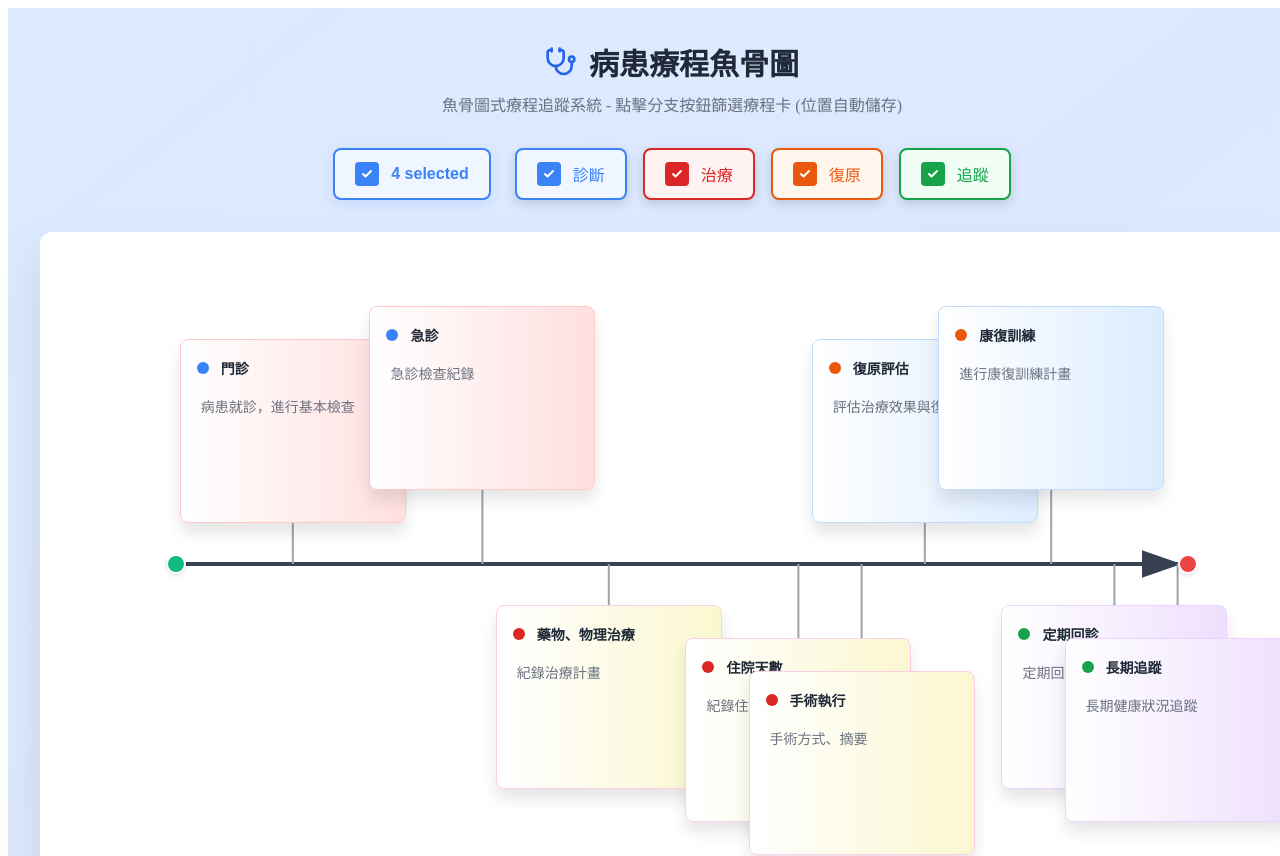
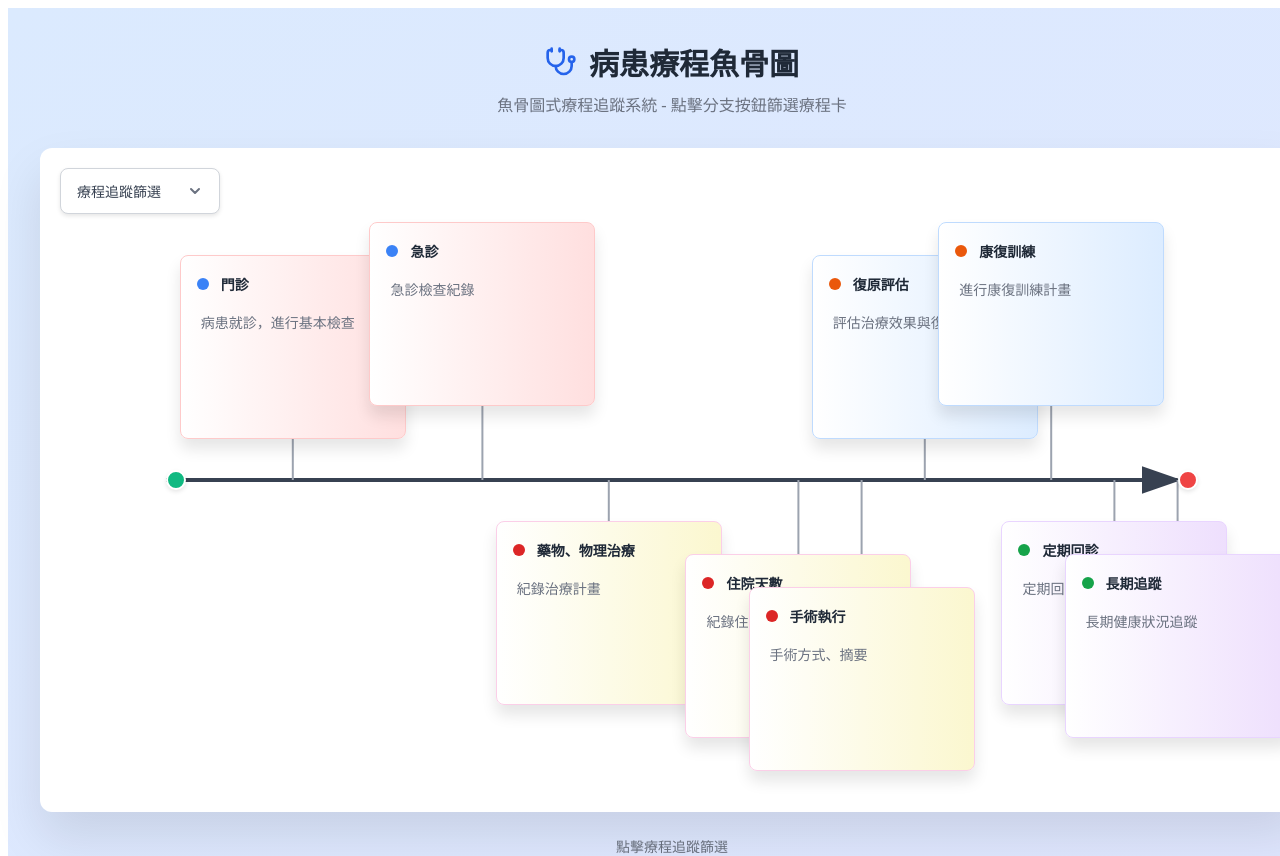
Before and after one commit to PETER921031/Fishbone, a React (Vite) app: page / in a window 1280 px wide. Shown: the top 856 px of the page. Built offline with nearby package versions, Linux system fonts and the light colour scheme.

Commit message:
Update App.jsx: Modified Filter

```diff
--- a/src/App.jsx
+++ b/src/App.jsx
@@ -77,6 +77,7 @@ const savePositions = (branchesData) => {
   const [cardScales, setCardScales] = useState({});
   const containerRef = useRef(null);
   const [selectedBranches, setSelectedBranches] = useState(new Set(Object.keys(branchTypes)));
+  const [isDropdownOpen, setIsDropdownOpen] = useState(false);
 
   // 監聽 branches 變化並自動儲存
   useEffect(() => {
@@ -333,6 +334,19 @@ const handleSelectAll = () => {
       }
     };
   }, [longPressTimer]);
+  // 點擊外部關閉下拉選單
+React.useEffect(() => {
+  const handleClickOutside = (event) => {
+    if (containerRef.current && !event.target.closest('[data-dropdown]')) {
+      setIsDropdownOpen(false);
+    }
+  };
+
+  if (isDropdownOpen) {
+    document.addEventListener('mousedown', handleClickOutside);
+    return () => document.removeEventListener('mousedown', handleClickOutside);
+  }
+}, [isDropdownOpen]);
 
   const getButtonStyle = (type, isSelected) => ({
   display: 'inline-flex',
@@ -457,15 +471,82 @@ const getCheckboxStyle = (isSelected, color) => ({
               病患療程魚骨圖
             </h1>
           </div>
-          <p style={{ color: '#6b7280', margin: 0 }}>魚骨圖式療程追蹤系統 - 點擊分支按鈕篩選療程卡 (位置自動儲存)</p>
+          <p style={{ color: '#6b7280', margin: 0 }}>魚骨圖式療程追蹤系統 - 點擊分支按鈕篩選療程卡 </p>
         </div>
 
-        {/* Branch Filter Buttons */}
-<div style={{ display: 'flex', justifyContent: 'center', gap: '16px', marginBottom: '32px', flexWrap: 'wrap', alignItems: 'center' }}>
-  {/* 全選按鈕 */}
+
+
+        {/* Main Fishbone Container */}
+<div style={fishboneContainerStyle} ref={containerRef}>
+  {/* 下拉式篩選器 */}
+  <div style={{ position: 'absolute', top: '20px', left: '20px', zIndex: 10 }}>
+    <div style={{ position: 'relative' }} data-dropdown>
       <button
+        onClick={() => setIsDropdownOpen(!isDropdownOpen)}
+        style={{
+          display: 'flex',
+          alignItems: 'center',
+          gap: '8px',
+          padding: '12px 16px',
+          backgroundColor: '#ffffff',
+          border: '1px solid #d1d5db',
+          borderRadius: '8px',
+          fontSize: '14px',
+          fontWeight: '500',
+          color: '#374151',
+          cursor: 'pointer',
+          boxShadow: '0 2px 4px rgba(0, 0, 0, 0.1)',
+          minWidth: '160px',
+          justifyContent: 'space-between'
+        }}
+      >
+        <span>療程追蹤篩選</span>
+        <svg
+          width="16"
+          height="16"
+          viewBox="0 0 16 16"
+          fill="none"
+          style={{
+            transform: isDropdownOpen ? 'rotate(180deg)' : 'rotate(0deg)',
+            transition: 'transform 0.2s'
+          }}
+        >
+          <path d="M4 6L8 10L12 6" stroke="#6b7280" strokeWidth="2" strokeLinecap="round" strokeLinejoin="round"/>
+        </svg>
+      </button>
+
+      {isDropdownOpen && (
+        <div style={{
+          position: 'absolute',
+          top: '100%',
+          left: 0,
+          right: 0,
+          backgroundColor: '#ffffff',
+          border: '1px solid #d1d5db',
+          borderRadius: '8px',
+          boxShadow: '0 4px 12px rgba(0, 0, 0, 0.15)',
+          marginTop: '4px',
+          padding: '8px',
+          zIndex: 20
+        }}>
+          {/* 全選選項 */}
+          <div
             onClick={handleSelectAll}
-    style={getSelectAllStyle(selectedBranches.size === Object.keys(branchTypes).length)}
+            style={{
+              display: 'flex',
+              alignItems: 'center',
+              gap: '12px',
+              padding: '8px 12px',
+              borderRadius: '6px',
+              cursor: 'pointer',
+              fontSize: '14px',
+              fontWeight: '500',
+              color: '#374151',
+              backgroundColor: 'transparent',
+              transition: 'background-color 0.15s'
+            }}
+            onMouseEnter={(e) => e.target.style.backgroundColor = '#f3f4f6'}
+            onMouseLeave={(e) => e.target.style.backgroundColor = 'transparent'}
           >
             <div style={getCheckboxStyle(selectedBranches.size === Object.keys(branchTypes).length, '#3b82f6')}>
               {selectedBranches.size === Object.keys(branchTypes).length && (
@@ -474,17 +555,33 @@ const getCheckboxStyle = (isSelected, color) => ({
                 </svg>
               )}
             </div>
-    <span>{selectedBranches.size} selected</span>
-  </button>
+            <span>Select All</span>
+          </div>
 
-  {/* 分支按鈕 */}
+          {/* 分隔線 */}
+          <div style={{ height: '1px', backgroundColor: '#e5e7eb', margin: '8px 0' }}></div>
+
+          {/* 各分支選項 */}
           {Object.entries(branchTypes).map(([type, config]) => {
             const isSelected = selectedBranches.has(type);
             return (
-      <button
+              <div
                 key={type}
                 onClick={() => handleBranchClick(type)}
-        style={getButtonStyle(type, isSelected)}
+                style={{
+                  display: 'flex',
+                  alignItems: 'center',
+                  gap: '12px',
+                  padding: '8px 12px',
+                  borderRadius: '6px',
+                  cursor: 'pointer',
+                  fontSize: '14px',
+                  color: '#374151',
+                  backgroundColor: 'transparent',
+                  transition: 'background-color 0.15s'
+                }}
+                onMouseEnter={(e) => e.target.style.backgroundColor = '#f3f4f6'}
+                onMouseLeave={(e) => e.target.style.backgroundColor = 'transparent'}
               >
                 <div style={getCheckboxStyle(isSelected, config.color)}>
                   {isSelected && (
@@ -494,13 +591,14 @@ const getCheckboxStyle = (isSelected, color) => ({
                   )}
                 </div>
                 <span>{config.name}</span>
-      </button>
+              </div>
             );
           })}
         </div>
+      )}
+    </div>
+  </div>
 
-        {/* Main Fishbone Container */}
-        <div style={fishboneContainerStyle} ref={containerRef}>
           <svg style={{ position: 'absolute', top: 0, left: 0, width: '100%', height: '100%', zIndex: 1 }}>
             {/* Main Axis Line */}
             <line
@@ -732,15 +830,15 @@ const getCheckboxStyle = (isSelected, color) => ({
 
         {/* Instructions */}
         <div style={{ marginTop: '24px', textAlign: 'center', fontSize: '14px', color: '#6b7280' }}>
-          <p style={{ margin: 0 }}>點擊上方分支按鈕來篩選顯示對應的療程卡</p>
+          <p style={{ margin: 0 }}>點擊療程追蹤篩選</p>
           <p style={{ margin: '4px 0 0 0' }}>
-            <strong>單次點擊</strong>收起的節點可展開療程卡，<strong>長按</strong>節點或療程卡可開始拖拽移動
+            <strong></strong>
           </p>
           <p style={{ margin: '4px 0 0 0' }}>
             <strong>滑鼠移動到療程卡邊緣</strong>可以調整卡片大小，卡片會自動縮放提供視覺回饋
           </p>
           <p style={{ margin: '4px 0 0 0', color: '#059669' }}>
-            <strong>：</strong>卡片位置自動儲存，重新載入頁面時會保持上次的位置
+            <strong></strong>
           </p>
         </div>
       </div>
```
Lines whose indentation alone changed are shown as unchanged.
